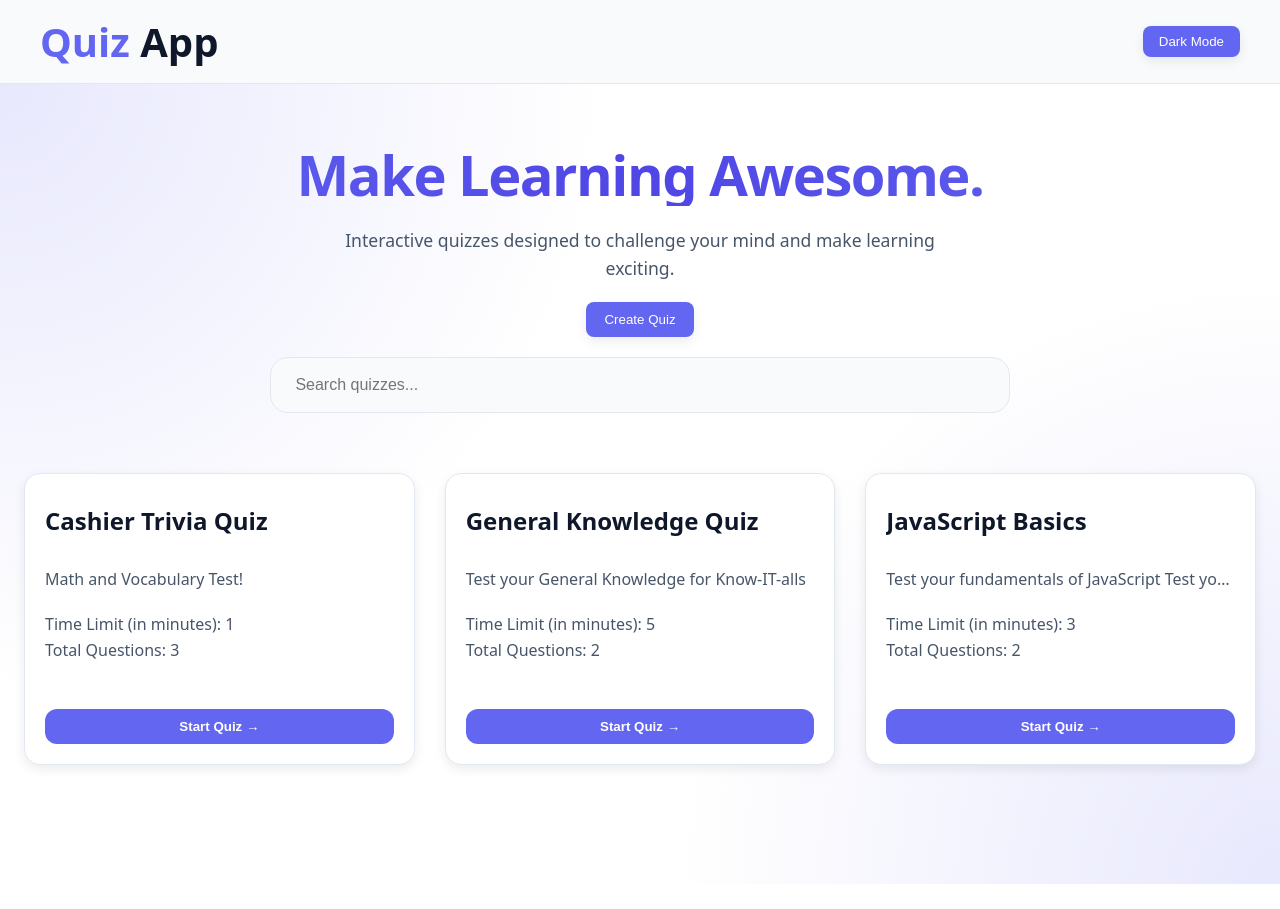
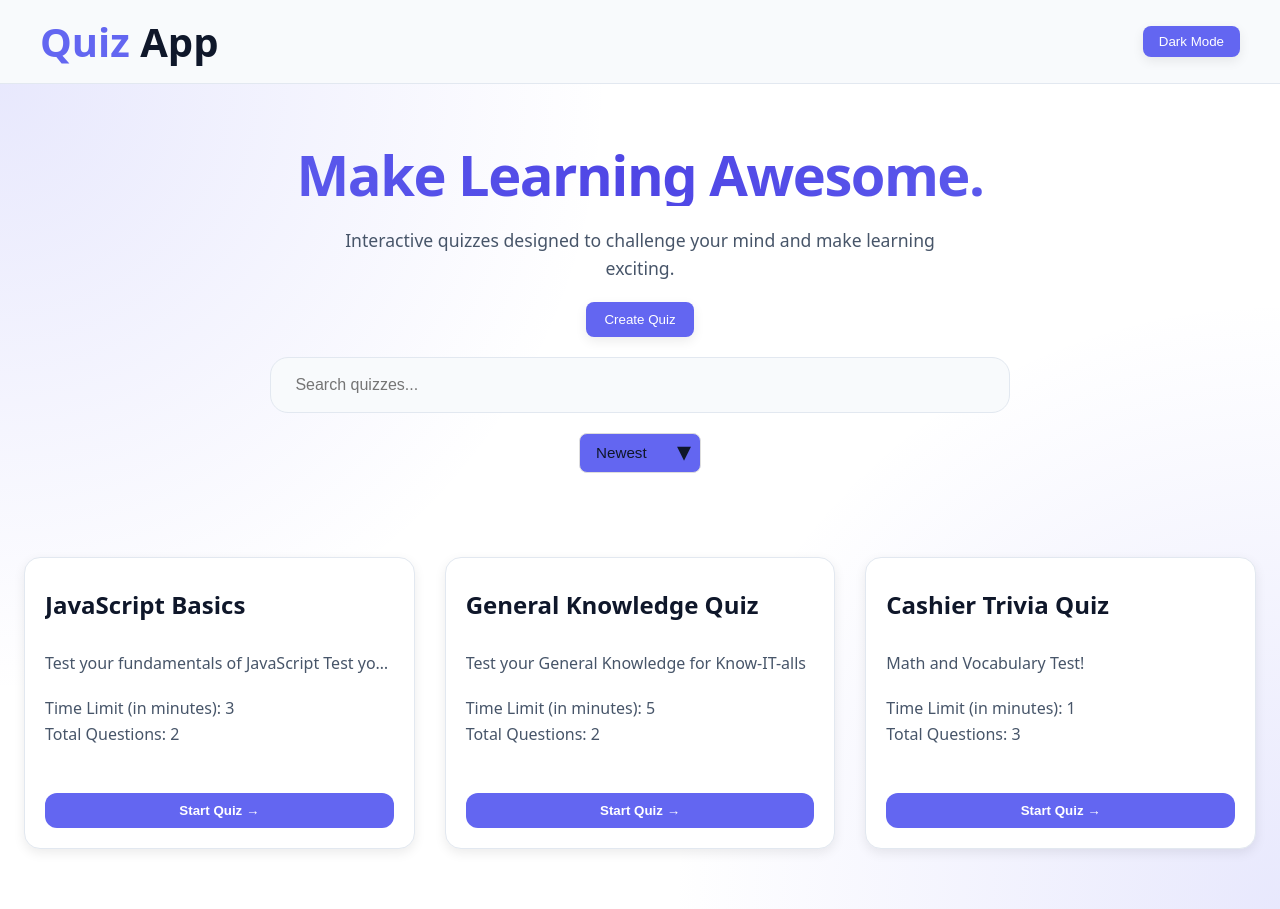
Before and after one commit to jayantkhurana2020/quiz-app, a React (Vite) app: page / in a window 1280 px wide. Before the commit the page ends 884 px from the top, so only its background shows below. Built offline with nearby package versions, Linux system fonts and the light colour scheme.

Commit message:
sorting on home page implemented

```diff
--- a/src/pages/Home/Home.jsx
+++ b/src/pages/Home/Home.jsx
@@ -18,6 +18,7 @@ export default function Home() {
   const [filteredQuizzes, setFilteredQuizzes] = useState(quizzes);
   const [loading, setLoading] = useState(true);
   const [isSearching, setIsSearching] = useState(false);
+  const [sortBy, setSortBy] = useState("newest");
 
   useEffect(() => {
     const timer = setTimeout(() => {
@@ -28,21 +29,57 @@ export default function Home() {
   }, []);
 
   useEffect(() => {
-
     setIsSearching(true);
 
     const timeoutId = setTimeout(() => {
-       const filtered = quizzes.filter((quiz) =>
+      let filtered = quizzes.filter((quiz) =>
         quiz.title.toLowerCase().includes(search.toLowerCase()) ||
         quiz.description.toLowerCase().includes(search.toLowerCase())
       );
 
+      // SORTING
+      switch (sortBy) {
+        case "name":
+          filtered.sort((a, b) =>
+            a.title.localeCompare(b.title)
+          );
+          break;
+
+        case "category":
+          filtered.sort((a, b) =>
+            (a.category || "").localeCompare(b.category || "")
+          );
+          break;
+
+        case "difficulty":
+          const difficultyOrder = {
+            Easy: 1,
+            Medium: 2,
+            Hard: 3,
+          };
+
+          filtered.sort(
+            (a, b) =>
+              (difficultyOrder[a.difficulty] || 0) -
+              (difficultyOrder[b.difficulty] || 0)
+          );
+          break;
+
+        case "newest":
+        default:
+          filtered.sort(
+            (a, b) =>
+              new Date(b.createdAt || 0) -
+              new Date(a.createdAt || 0)
+          );
+      }
+
       setFilteredQuizzes(filtered);
       setIsSearching(false);
-    }, 800)
+    }, 500);
 
     return () => clearTimeout(timeoutId);
-  }, [search]);
+  }, [search, sortBy]);
 
   return (
     <div className="home-page">
@@ -74,6 +111,18 @@ export default function Home() {
               onChange={(e) => setSearch(e.target.value)}
             />
           </div>
+
+          <div className="quiz-sort-wrapper">
+            <select
+              value={sortBy}
+              onChange={(e) => setSortBy(e.target.value)}
+            >
+              <option id="newest" value="newest">Newest</option>
+              <option id="name" value="name">Name (A-Z)</option>
+              <option id="category" value="category">Category</option>
+              <option id="difficulty" value="difficulty">Difficulty</option>
+            </select>
+          </div>
         </div>
 
         {/* QUIZ GRID */}
@@ -87,7 +136,7 @@ export default function Home() {
               )}
 
               <ul className="quiz-list">
-                {[...filteredQuizzes].reverse().map((quiz) => (
+                {filteredQuizzes.map((quiz) => (
                   <li key={quiz.id} className="quiz-item">
                     <Card hover>
                       <div
--- a/src/pages/Home/Home.scss
+++ b/src/pages/Home/Home.scss
@@ -197,3 +197,51 @@
   padding: 60px 0;
   color: var(--text-secondary);
 }
+
+.quiz-sort-wrapper {
+  display: flex;
+  justify-content: center;
+  margin-bottom: 1.5rem;
+
+  select {
+    appearance: none;
+    -webkit-appearance: none;
+    -moz-appearance: none;
+
+    padding: 0.65rem 1.5rem 0.65rem 1rem;
+    border-radius: 8px;
+    border: 1px solid #ddd;
+    background-color: var(--primary);
+    font-size: 0.95rem;
+    font-weight: 500;
+    color: var(--text-primary);
+    cursor: pointer;
+
+    transition: all 0.2s ease;
+
+    &:hover {
+      border-color: #999;
+    }
+
+    &:focus {
+      outline: none;
+      border-color: #4f46e5;
+      box-shadow: 0 0 0 3px rgba(79, 70, 229, 0.15);
+    }
+  }
+
+  /* Custom arrow */
+  position: relative;
+
+  &::after {
+    content: "▾";
+    position: absolute;
+    right: px;
+    left: 53%;
+    top: 44%;
+    transform: translateY(-50%);
+    pointer-events: none;
+    font-size: 1.75rem;
+    color: var(--text-primary);
+  }
+}
```
